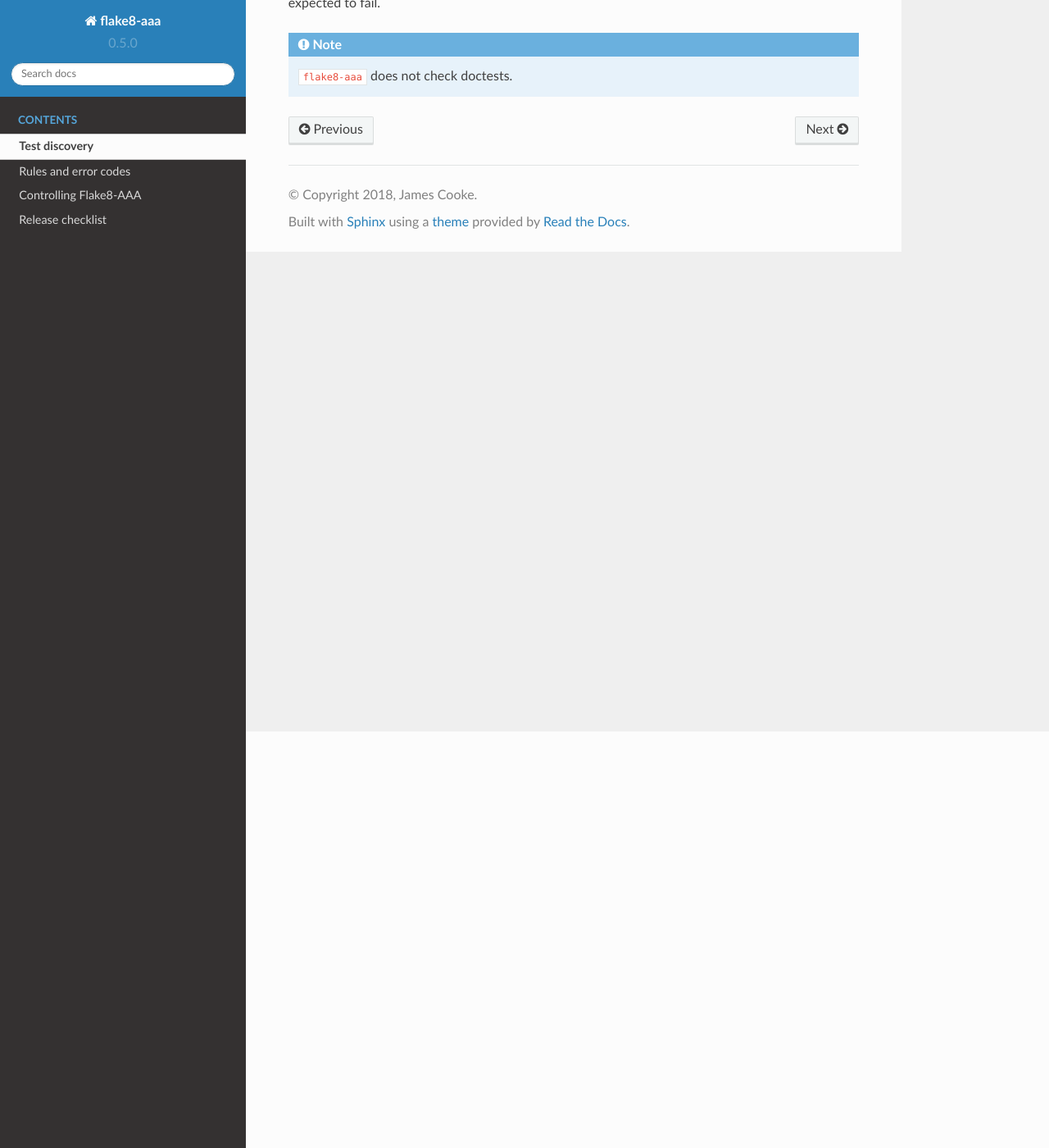
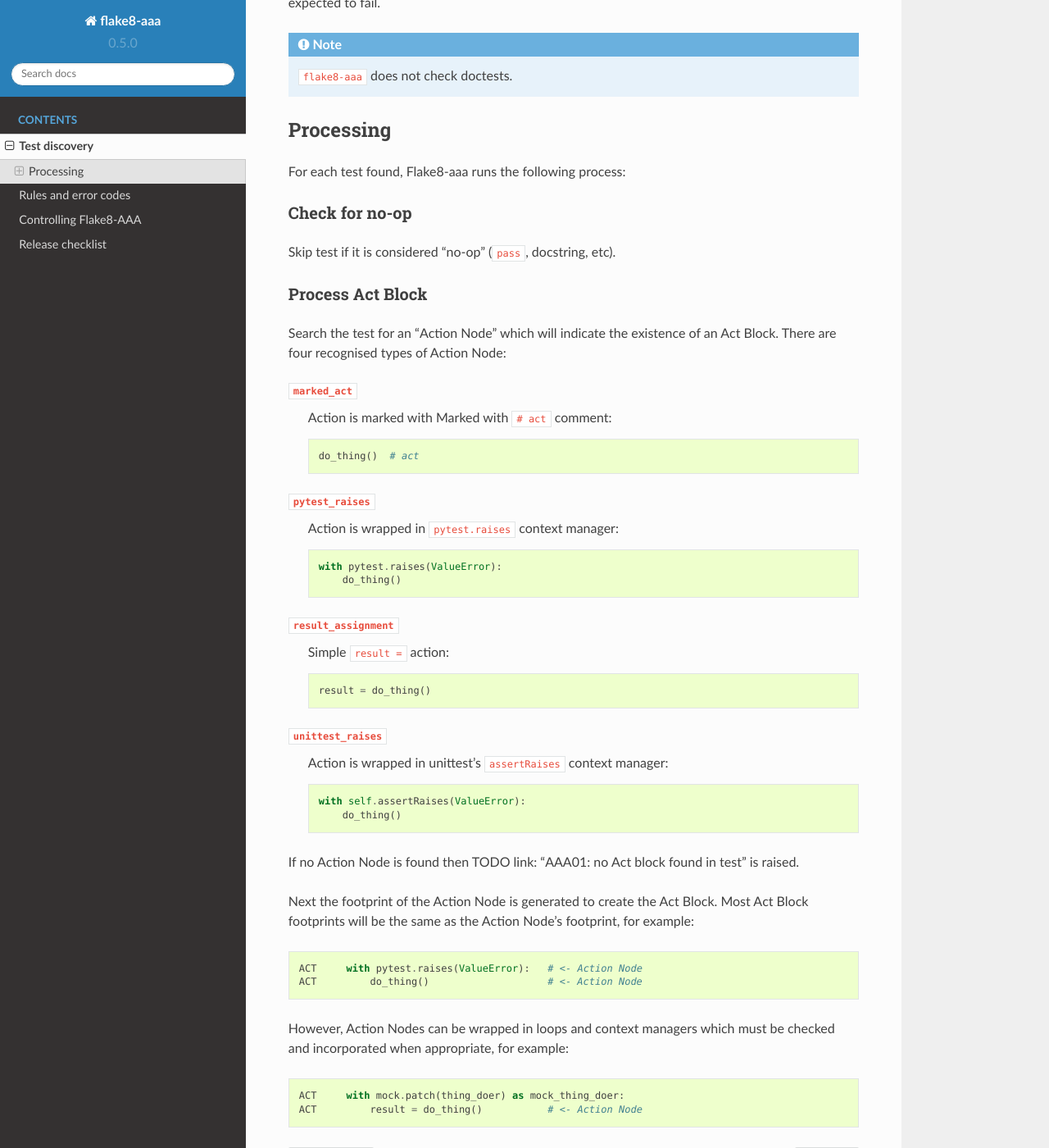
Before and after one commit to jamescooke/flake8-aaa, a Sphinx documentation site: the page built from docs/discovery.rst, in a window 1280 px wide and 1400 px high, scrolled down 508 px. Shown: the whole window at 82% size. Built offline with Sphinx 7.4.7 and the Read the Docs theme 2.0.0, drawn with Linux system fonts in a browser that asks for light colours.

Commit message:
Add notes about test processing: Action Nodes vs Act Blocks

```diff
--- a/docs/discovery.rst
+++ b/docs/discovery.rst
@@ -27,3 +27,58 @@
 .. note::
 
     ``flake8-aaa`` does not check doctests.
+
+
+Processing
+----------
+
+For each test found, Flake8-aaa runs the following process:
+
+Check for no-op
+...............
+
+Skip test if it is considered "no-op" (``pass``, docstring, etc).
+
+Process Act Block
+.................
+
+Search the test for an "Action Node" which will indicate the existence of an
+Act Block. There are four recognised types of Action Node:
+
+``marked_act``
+    Action is marked with Marked with ``# act`` comment::
+
+        do_thing()  # act
+
+``pytest_raises``
+    Action is wrapped in ``pytest.raises`` context manager::
+
+        with pytest.raises(ValueError):
+            do_thing()
+
+``result_assignment``
+    Simple ``result =`` action::
+
+        result = do_thing()
+
+``unittest_raises``
+    Action is wrapped in unittest's ``assertRaises`` context manager::
+
+        with self.assertRaises(ValueError):
+            do_thing()
+
+If no Action Node is found then TODO link: "AAA01: no Act block found in test"
+is raised.
+
+Next the footprint of the Action Node is generated to create the Act Block.
+Most Act Block footprints will be the same as the Action Node's footprint, for
+example::
+
+    ACT     with pytest.raises(ValueError):   # <- Action Node
+    ACT         do_thing()                    # <- Action Node
+
+However, Action Nodes can be wrapped in loops and context managers which must
+be checked and incorporated when appropriate, for example::
+
+    ACT     with mock.patch(thing_doer) as mock_thing_doer:
+    ACT         result = do_thing()           # <- Action Node
```
